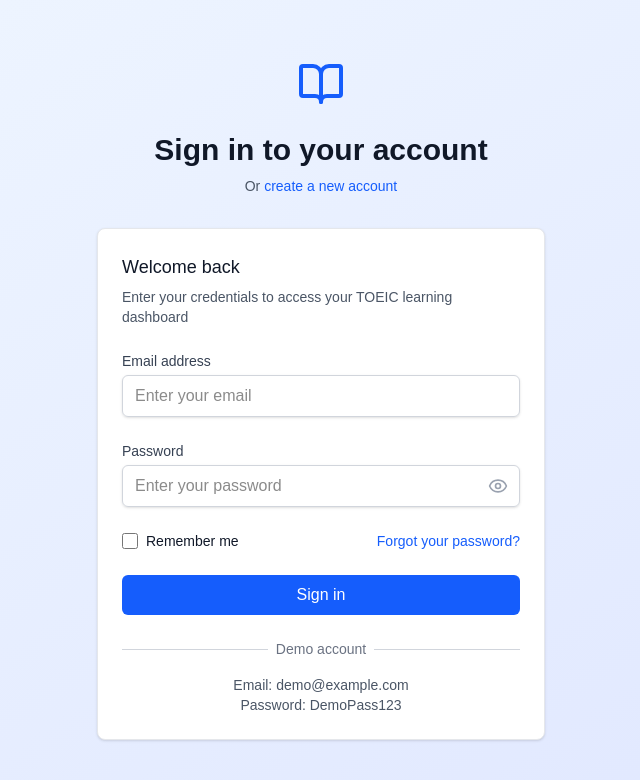
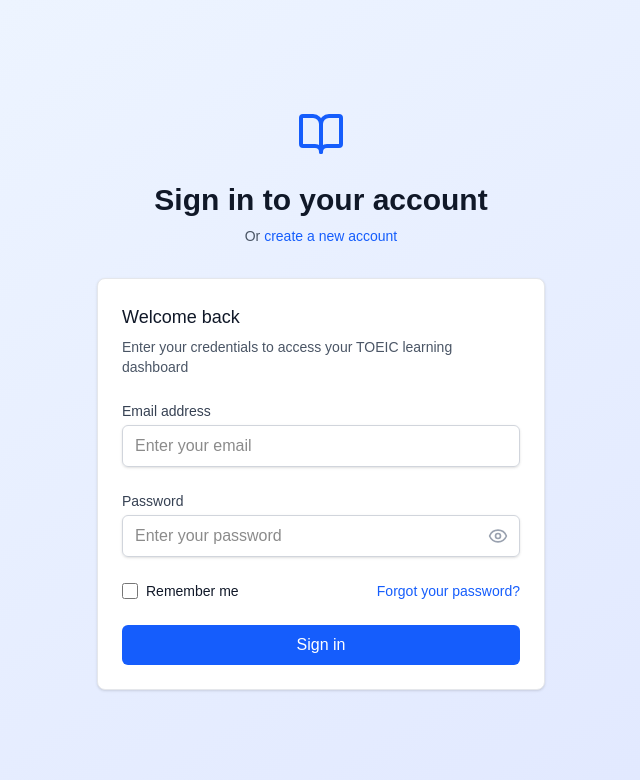
Before and after one commit to Hiroki0127/ToeicLearningAssistant, a Next.js app in the folder frontend/: page /login in a window 1280 px wide. Shown: the top 780 px of the page, without its empty margins (319-959 px from the left). Built offline with nearby package versions, Linux system fonts and the light colour scheme; no server answers.

Commit message:
remove demo account info from login page

```diff
--- a/frontend/src/app/login/page.tsx
+++ b/frontend/src/app/login/page.tsx
@@ -174,20 +174,6 @@ export default function LoginPage() {
               </Button>
             </form>
 
-            <div className="mt-6">
-              <div className="relative">
-                <div className="absolute inset-0 flex items-center">
-                  <div className="w-full border-t border-gray-300" />
-                </div>
-                <div className="relative flex justify-center text-sm">
-                  <span className="px-2 bg-white text-gray-500">Demo account</span>
-                </div>
-              </div>
-              <div className="mt-4 text-center text-sm text-gray-600">
-                <p>Email: demo@example.com</p>
-                <p>Password: DemoPass123</p>
-              </div>
-            </div>
           </CardContent>
         </Card>
         </div>
```
